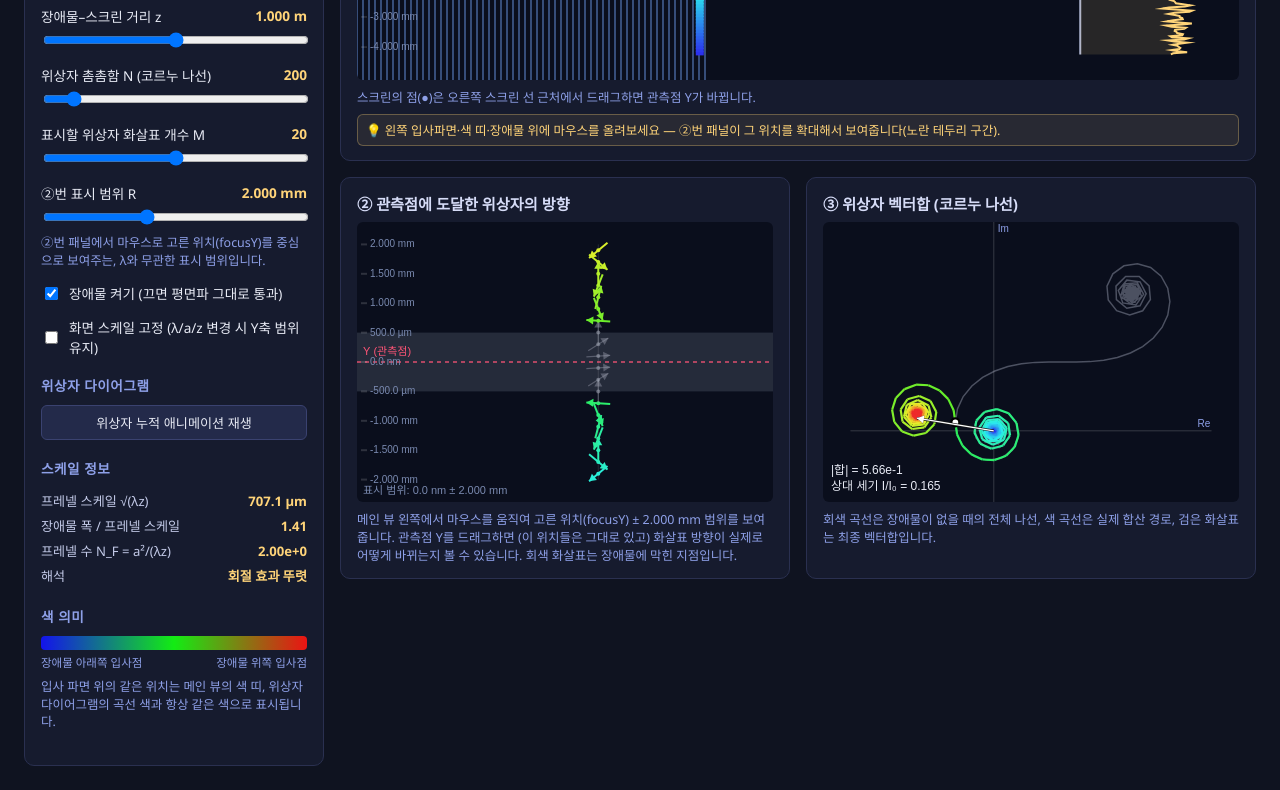
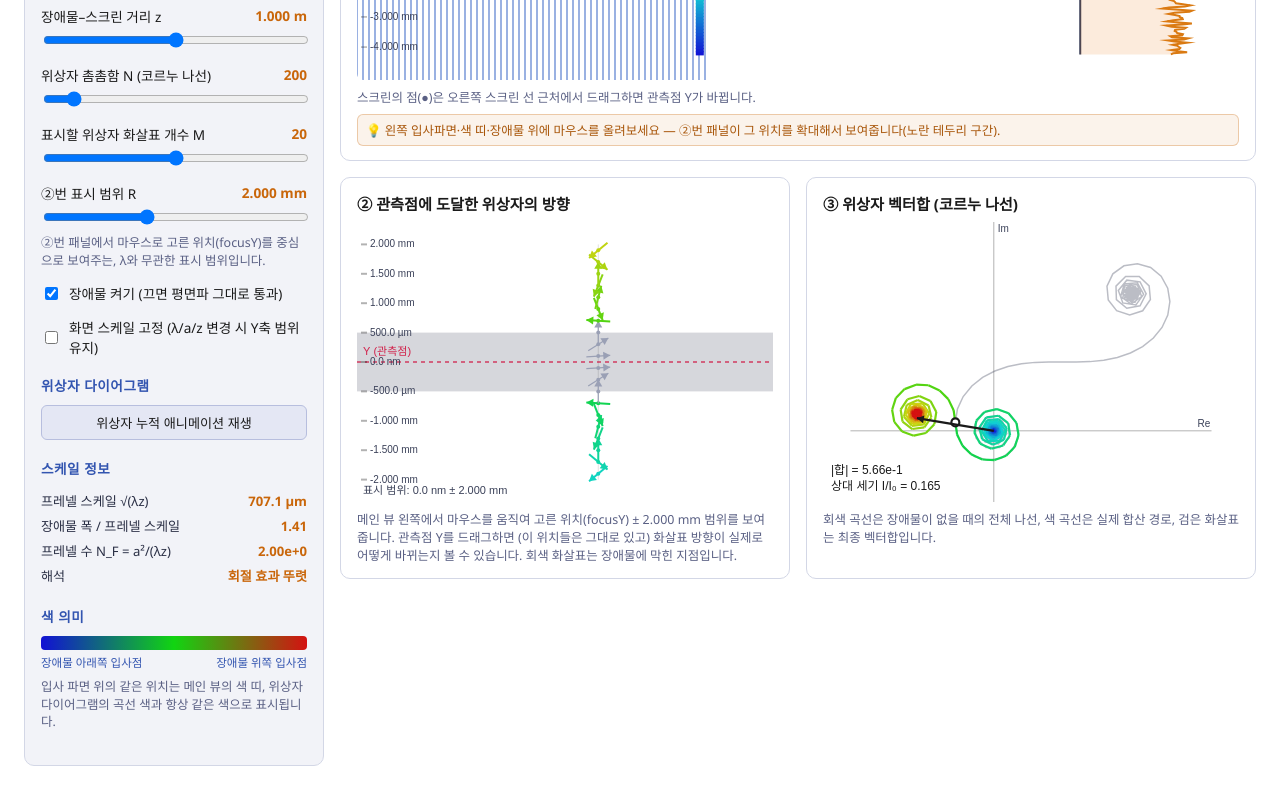
Before and after one commit to juhyeon8/wavescale_diffraction, a website: page huygens/paper.html in a window 1280 px wide. Shown: the part 400-1190 px from the top of the page. Drawn offline with Linux system fonts and the light colour scheme.

Commit message:
기능(3/8): 흰 배경 인쇄용 테마 적용
THEME 상수 객체를 추가하고 3개 draw 함수의 하드코딩 색을 전부 이 참조로
치환했다. clearRect 직후 THEME.canvasBg로 배경을 명시적으로 채우도록
해서, 캔버스가 그리기 전까지 투명이라 저장 시 PNG가 투명/JPEG가 검게
나오는 문제를 화면·저장 렌더 공통으로 해결했다(물리 엔진 함수는 무수정).
paper.css는 전체를 흰 배경 대비 버전으로 교체했다.

```diff
--- a/huygens/paper.css
+++ b/huygens/paper.css
@@ -3,8 +3,8 @@
 html, body {
   margin: 0;
   padding: 0;
-  background: #0f1320;
-  color: #e8ebf5;
+  background: #ffffff;
+  color: #1a1a1a;
   font-family: "Segoe UI", "Malgun Gothic", sans-serif;
 }
 
@@ -19,7 +19,7 @@ html, body {
 
 .subtitle {
   margin: 0;
-  color: #aab2cf;
+  color: #4a4f66;
   font-size: 0.92rem;
   max-width: 900px;
   line-height: 1.5;
@@ -34,8 +34,8 @@ html, body {
 }
 
 .controls {
-  background: #161b2e;
-  border: 1px solid #2a3050;
+  background: #f2f3f8;
+  border: 1px solid #d3d7e6;
   border-radius: 10px;
   padding: 16px;
   position: sticky;
@@ -50,7 +50,7 @@ html, body {
   font-size: 0.85rem;
   text-transform: uppercase;
   letter-spacing: 0.04em;
-  color: #8ea0e8;
+  color: #3355b0;
   margin: 0 0 10px;
 }
 
@@ -62,9 +62,9 @@ html, body {
 
 .preset-buttons button,
 #animate-btn {
-  background: #232a4a;
-  color: #e8ebf5;
-  border: 1px solid #3a4270;
+  background: #e4e7f4;
+  color: #1a1a1a;
+  border: 1px solid #b7bede;
   border-radius: 6px;
   padding: 7px 6px;
   font-size: 0.82rem;
@@ -73,7 +73,7 @@ html, body {
 
 .preset-buttons button:hover,
 #animate-btn:hover {
-  background: #2e3766;
+  background: #d3d8ee;
 }
 
 #animate-btn {
@@ -89,7 +89,7 @@ html, body {
 }
 
 .readout {
-  color: #ffd479;
+  color: #c9660a;
   font-weight: 600;
 }
 
@@ -113,32 +113,32 @@ input[type="range"] {
 
 #scale-table td {
   padding: 3px 0;
-  color: #c3cae8;
+  color: #2a2f45;
 }
 
 #scale-table td:last-child {
   text-align: right;
-  color: #ffd479;
+  color: #c9660a;
   font-weight: 600;
 }
 
 .legend .color-bar {
   height: 14px;
   border-radius: 4px;
-  background: linear-gradient(to right, hsl(240,85%,50%), hsl(120,85%,50%), hsl(0,85%,50%));
+  background: linear-gradient(to right, hsl(240,85%,45%), hsl(120,85%,45%), hsl(0,85%,45%));
 }
 
 .color-bar-labels {
   display: flex;
   justify-content: space-between;
   font-size: 0.72rem;
-  color: #8ea0e8;
+  color: #3355b0;
   margin-top: 4px;
 }
 
 .hint {
   font-size: 0.78rem;
-  color: #8ea0e8;
+  color: #5a6084;
   line-height: 1.4;
   margin-top: 8px;
 }
@@ -150,8 +150,8 @@ input[type="range"] {
 }
 
 .panel {
-  background: #161b2e;
-  border: 1px solid #2a3050;
+  background: #ffffff;
+  border: 1px solid #d3d7e6;
   border-radius: 10px;
   padding: 14px 16px;
 }
@@ -159,13 +159,13 @@ input[type="range"] {
 .panel h3 {
   margin: 0 0 8px;
   font-size: 0.95rem;
-  color: #d6dcf7;
+  color: #1a1a1a;
 }
 
 .panel canvas {
   width: 100%;
   display: block;
-  background: #0a0e1c;
+  background: #ffffff;
   border-radius: 6px;
   touch-action: none;
 }
@@ -183,13 +183,13 @@ input[type="range"] {
 .panel-note {
   margin: 8px 0 0;
   font-size: 0.78rem;
-  color: #8ea0e8;
+  color: #5a6084;
 }
 
 .hint-note {
-  color: #ffd479;
-  background: rgba(255, 212, 121, 0.08);
-  border: 1px solid rgba(255, 212, 121, 0.3);
+  color: #a8560a;
+  background: rgba(201, 102, 10, 0.08);
+  border: 1px solid rgba(201, 102, 10, 0.3);
   border-radius: 6px;
   padding: 6px 8px;
 }
--- a/huygens/paper.js
+++ b/huygens/paper.js
@@ -18,6 +18,26 @@ const state = {
   dragging: false,
   animPlaying: false,
   animFrame: 0,
+};
+
+const THEME = {
+  canvasBg: '#ffffff',
+  text: '#1a1a1a',
+  textDim: '#3a4058',
+  axis: 'rgba(0,0,0,0.3)',
+  axisFaint: 'rgba(0,0,0,0.12)',
+  dashed: 'rgba(0,0,0,0.35)',
+  waveLine: 'rgba(30,80,190,0.6)',
+  fillWarn: 'rgba(230,120,20,0.15)',
+  curveLine: '#d97a12',
+  marker: '#d1204a',
+  markerLine: 'rgba(209,32,74,0.85)',
+  rangeBox: '#c97a12',
+  obstacle: '#5b6273',
+  obstacleStroke: '#4a5068',
+  obstacleShade: 'rgba(91,98,115,0.25)',
+  blocked: '#9aa0b5',
+  refSpiral: 'rgba(60,66,90,0.35)',
 };
 
 // 캐시된 계산 결과 (파라미터가 바뀔 때만 재계산)
@@ -186,7 +206,7 @@ function niceRulerStep(halfHeight) {
 function yToColor(y, domain) {
   const t = Math.max(0, Math.min(1, (y + domain) / (2 * domain)));
   const hue = 240 - 240 * t; // 파란(아래) -> 빨간(위)
-  return `hsl(${hue}, 85%, 55%)`;
+  return `hsl(${hue}, 85%, 45%)`;
 }
 
 /* =========================================================================
@@ -299,6 +319,8 @@ function drawMainView(canvas, logicalW, logicalH, wavePhaseValue) {
   const s = cache.scale;
   const L = layoutMain(logicalW, logicalH);
   ctx.clearRect(0, 0, L.w, L.h);
+  ctx.fillStyle = THEME.canvasBg;
+  ctx.fillRect(0, 0, L.w, L.h);
 
   // 입사 평면파 — 선 간격 = 파장 λ. 장애물 색 띠와 같은 세로 스케일(L.pxPerM)을
   // 공유해야 "선 간격 : 색 띠 높이" 비율이 "λ : 장애물 폭 a"와 물리적으로 일치한다.
@@ -309,7 +331,7 @@ function drawMainView(canvas, logicalW, logicalH, wavePhaseValue) {
   const rawWaveSpacing = state.lambda * L.pxPerM;
   const waveSpacing = Math.min(L.w / 3, Math.max(6, rawWaveSpacing));
   const waveSpacingClamped = waveSpacing !== rawWaveSpacing;
-  ctx.strokeStyle = 'rgba(120,170,255,0.55)';
+  ctx.strokeStyle = THEME.waveLine;
   ctx.lineWidth = 1.5;
   for (let x = -waveSpacing + (wavePhaseValue % waveSpacing); x < L.xObstacle + waveSpacing; x += waveSpacing) {
     ctx.beginPath();
@@ -318,7 +340,7 @@ function drawMainView(canvas, logicalW, logicalH, wavePhaseValue) {
     ctx.stroke();
   }
   ctx.restore();
-  ctx.fillStyle = '#7a90c8';
+  ctx.fillStyle = THEME.textDim;
   ctx.font = '11px sans-serif';
   ctx.fillText('입사 평면파 (선 간격 = 파장 λ' + (waveSpacingClamped ? ' · 범위 제한' : '') + ')', 8, 14);
 
@@ -330,7 +352,7 @@ function drawMainView(canvas, logicalW, logicalH, wavePhaseValue) {
     const y0 = yBot + (yTop - yBot) * i / steps;
     const y1 = yBot + (yTop - yBot) * (i + 1) / steps;
     const blocked = state.obstacleOn && Math.abs((y0 + y1) / 2) <= state.a / 2;
-    ctx.fillStyle = blocked ? '#444a5e' : yToColor((y0 + y1) / 2, s.halfHeight);
+    ctx.fillStyle = blocked ? THEME.blocked : yToColor((y0 + y1) / 2, s.halfHeight);
     const py0 = yToPx(y0, L), py1 = yToPx(y1, L);
     ctx.fillRect(barX - 4, Math.min(py0, py1), 8, Math.abs(py1 - py0) + 1);
   }
@@ -341,10 +363,10 @@ function drawMainView(canvas, logicalW, logicalH, wavePhaseValue) {
     const R = state.fixedRange;
     const topPx = yToPx(Math.min(state.focusY + R, s.halfHeight), L);
     const botPx = yToPx(Math.max(state.focusY - R, -s.halfHeight), L);
-    ctx.strokeStyle = 'rgba(255,212,121,0.8)';
+    ctx.strokeStyle = THEME.rangeBox;
     ctx.lineWidth = 1.5;
     ctx.strokeRect(barX - 7, topPx, 14, botPx - topPx);
-    ctx.fillStyle = 'rgba(255,212,121,0.85)';
+    ctx.fillStyle = THEME.rangeBox;
     ctx.font = '10px sans-serif';
     ctx.fillText('②범위', barX + 10, topPx - 2);
   }
@@ -353,19 +375,19 @@ function drawMainView(canvas, logicalW, logicalH, wavePhaseValue) {
   if (state.obstacleOn) {
     const topPx = yToPx(state.a / 2, L);
     const botPx = yToPx(-state.a / 2, L);
-    ctx.fillStyle = '#5b6273';
+    ctx.fillStyle = THEME.obstacle;
     ctx.fillRect(L.xObstacle - 7, topPx, 14, botPx - topPx);
-    ctx.strokeStyle = '#9aa3bd';
+    ctx.strokeStyle = THEME.obstacleStroke;
     ctx.strokeRect(L.xObstacle - 7, topPx, 14, botPx - topPx);
   }
-  ctx.fillStyle = '#aab2cf';
+  ctx.fillStyle = THEME.textDim;
   ctx.font = '11px sans-serif';
   ctx.fillText('장애물 (폭 ' + formatLength(state.a) + ')', L.xObstacle - 40, yToPx(s.halfHeight, L) - 6);
 
   // 기하광학적 그림자 경계 (점선)
   if (state.obstacleOn) {
     ctx.setLineDash([4, 4]);
-    ctx.strokeStyle = 'rgba(255,255,255,0.25)';
+    ctx.strokeStyle = THEME.dashed;
     [state.a / 2, -state.a / 2].forEach(yEdge => {
       ctx.beginPath();
       ctx.moveTo(L.xObstacle, yToPx(yEdge, L));
@@ -376,7 +398,7 @@ function drawMainView(canvas, logicalW, logicalH, wavePhaseValue) {
   }
 
   // 스크린 선
-  ctx.strokeStyle = '#aab2cf';
+  ctx.strokeStyle = THEME.textDim;
   ctx.lineWidth = 2;
   ctx.beginPath();
   ctx.moveTo(L.xScreen, yToPx(s.halfHeight, L));
@@ -389,7 +411,7 @@ function drawMainView(canvas, logicalW, logicalH, wavePhaseValue) {
     const curveMaxPx = L.w - L.xScreen - 16;
     const normFactor = curveMaxPx / Math.max(curve.maxI, 1e-6);
     ctx.beginPath();
-    ctx.strokeStyle = '#ffd479';
+    ctx.strokeStyle = THEME.curveLine;
     ctx.lineWidth = 2;
     for (let i = 0; i < curve.ys.length; i++) {
       const px = L.xScreen + curve.intens[i] * normFactor;
@@ -397,7 +419,7 @@ function drawMainView(canvas, logicalW, logicalH, wavePhaseValue) {
       if (i === 0) ctx.moveTo(px, py); else ctx.lineTo(px, py);
     }
     ctx.stroke();
-    ctx.fillStyle = 'rgba(255,212,121,0.12)';
+    ctx.fillStyle = THEME.fillWarn;
     ctx.lineTo(L.xScreen, yToPx(curve.ys[curve.ys.length - 1], L));
     ctx.lineTo(L.xScreen, yToPx(curve.ys[0], L));
     ctx.closePath();
@@ -408,9 +430,9 @@ function drawMainView(canvas, logicalW, logicalH, wavePhaseValue) {
   const markerPx = yToPx(state.Y, L);
   ctx.beginPath();
   ctx.arc(L.xScreen, markerPx, 7, 0, Math.PI * 2);
-  ctx.fillStyle = '#ff5577';
+  ctx.fillStyle = THEME.marker;
   ctx.fill();
-  ctx.strokeStyle = '#fff';
+  ctx.strokeStyle = THEME.text;
   ctx.lineWidth = 1.5;
   ctx.stroke();
 
@@ -420,8 +442,8 @@ function drawMainView(canvas, logicalW, logicalH, wavePhaseValue) {
 
 function drawRuler(ctx, L, s) {
   const step = niceRulerStep(s.halfHeight);
-  ctx.strokeStyle = 'rgba(255,255,255,0.15)';
-  ctx.fillStyle = '#7a8ab0';
+  ctx.strokeStyle = THEME.axis;
+  ctx.fillStyle = THEME.textDim;
   ctx.font = '10px sans-serif';
   const drawTick = (yy) => {
     const py = yToPx(yy, L);
@@ -458,6 +480,8 @@ function drawPhasorArrows(canvas, logicalW, logicalH) {
   if (!s) return;
   const L = layoutArrows(logicalW, logicalH);
   ctx.clearRect(0, 0, L.w, L.h);
+  ctx.fillStyle = THEME.canvasBg;
+  ctx.fillRect(0, 0, L.w, L.h);
 
   const { lambda, a, z, Y, focusY, obstacleOn, M, fixedRange: R } = state;
   const toPy = (y) => L.cy - (y - focusY) * L.pxPerM;
@@ -466,12 +490,12 @@ function drawPhasorArrows(canvas, logicalW, logicalH) {
   if (obstacleOn) {
     const topPx = toPy(a / 2);
     const botPx = toPy(-a / 2);
-    ctx.fillStyle = 'rgba(91,98,115,0.35)';
+    ctx.fillStyle = THEME.obstacleShade;
     ctx.fillRect(0, topPx, L.w, botPx - topPx);
   }
 
   // 세로 기준선 (화살표들의 회전 중심축)
-  ctx.strokeStyle = 'rgba(255,255,255,0.12)';
+  ctx.strokeStyle = THEME.axisFaint;
   ctx.beginPath();
   ctx.moveTo(L.cx, toPy(focusY + R));
   ctx.lineTo(L.cx, toPy(focusY - R));
@@ -482,21 +506,21 @@ function drawPhasorArrows(canvas, logicalW, logicalH) {
   if (yInView) {
     const py = toPy(Y);
     ctx.setLineDash([4, 4]);
-    ctx.strokeStyle = 'rgba(255,85,119,0.85)';
+    ctx.strokeStyle = THEME.markerLine;
     ctx.lineWidth = 1.5;
     ctx.beginPath();
     ctx.moveTo(0, py);
     ctx.lineTo(L.w, py);
     ctx.stroke();
     ctx.setLineDash([]);
-    ctx.fillStyle = '#ff5577';
+    ctx.fillStyle = THEME.marker;
     ctx.font = '11px sans-serif';
     ctx.fillText('Y (관측점)', 6, py - 7);
   } else {
     const atTop = Y > focusY + R;
     const edgePy = atTop ? 10 : L.h - 10;
     const dist = Math.abs(Y - focusY) - R;
-    ctx.fillStyle = '#ff5577';
+    ctx.fillStyle = THEME.marker;
     ctx.font = 'bold 13px sans-serif';
     ctx.fillText(atTop ? '▲' : '▼', L.cx - 5, edgePy + (atTop ? 4 : 0));
     ctx.font = '11px sans-serif';
@@ -513,27 +537,27 @@ function drawPhasorArrows(canvas, logicalW, logicalH) {
 
     ctx.beginPath();
     ctx.arc(L.cx, py, 2, 0, Math.PI * 2);
-    ctx.fillStyle = blocked ? 'rgba(180,185,200,0.5)' : yToColor(y, s.halfHeight);
+    ctx.fillStyle = blocked ? THEME.blocked : yToColor(y, s.halfHeight);
     ctx.fill();
 
     const x0 = L.cx - dx * armLen, y0 = py - dy * armLen;
     const x1 = L.cx + dx * armLen, y1 = py + dy * armLen;
     drawArrow(ctx, x0, y0, x1, y1,
-      blocked ? 'rgba(150,155,170,0.45)' : yToColor(y, s.halfHeight),
+      blocked ? THEME.blocked : yToColor(y, s.halfHeight),
       blocked ? 1.2 : 2);
   }
 
   drawCenteredRuler(ctx, toPy, focusY, R);
 
-  ctx.fillStyle = '#7a8ab0';
+  ctx.fillStyle = THEME.textDim;
   ctx.font = '11px sans-serif';
   ctx.fillText(`표시 범위: ${formatLength(focusY)} ± ${formatLength(R)}`, 6, L.h - 8);
 }
 
 function drawCenteredRuler(ctx, toPy, center, halfRange) {
   const step = niceRulerStep(halfRange);
-  ctx.strokeStyle = 'rgba(255,255,255,0.15)';
-  ctx.fillStyle = '#7a8ab0';
+  ctx.strokeStyle = THEME.axis;
+  ctx.fillStyle = THEME.textDim;
   ctx.font = '10px sans-serif';
   const drawTick = (yy) => {
     const py = toPy(yy);
@@ -557,6 +581,8 @@ function drawPhasor(canvas, logicalW, logicalH, revealFraction) {
   const ctx = canvas.getContext('2d');
   const w = logicalW, h = logicalH;
   ctx.clearRect(0, 0, w, h);
+  ctx.fillStyle = THEME.canvasBg;
+  ctx.fillRect(0, 0, w, h);
   const s = cache.scale;
   if (!s) return;
 
@@ -579,13 +605,13 @@ function drawPhasor(canvas, logicalW, logicalH, revealFraction) {
   const toPx = (re, im) => [cx + re * scalePx, cyPx - im * scalePx];
 
   // 축
-  ctx.strokeStyle = 'rgba(255,255,255,0.18)';
+  ctx.strokeStyle = THEME.axis;
   ctx.lineWidth = 1;
   let [ox, oy] = toPx(minRe, 0); let [ox2] = toPx(maxRe, 0);
   ctx.beginPath(); ctx.moveTo(ox, oy); ctx.lineTo(ox2, oy); ctx.stroke();
   let [oxv, oyv] = toPx(0, minIm); let [, oyv2] = toPx(0, maxIm);
   ctx.beginPath(); ctx.moveTo(oxv, oyv); ctx.lineTo(oxv, oyv2); ctx.stroke();
-  ctx.fillStyle = '#8ea0e8';
+  ctx.fillStyle = THEME.textDim;
   ctx.font = '10px sans-serif';
   ctx.fillText('Re', ox2 - 14, oy - 4);
   ctx.fillText('Im', oxv + 4, oyv2 + 10);
@@ -596,7 +622,7 @@ function drawPhasor(canvas, logicalW, logicalH, revealFraction) {
     const [px, py] = toPx(p.re, p.im);
     if (i === 0) ctx.moveTo(px, py); else ctx.lineTo(px, py);
   });
-  ctx.strokeStyle = 'rgba(200,205,225,0.35)';
+  ctx.strokeStyle = THEME.refSpiral;
   ctx.lineWidth = 1.5;
   ctx.stroke();
 
@@ -621,9 +647,9 @@ function drawPhasor(canvas, logicalW, logicalH, revealFraction) {
     const [px, py] = toPx(edgePoint.re, edgePoint.im);
     ctx.beginPath();
     ctx.arc(px, py, 4, 0, Math.PI * 2);
-    ctx.fillStyle = '#fff';
+    ctx.fillStyle = THEME.canvasBg;
     ctx.fill();
-    ctx.strokeStyle = '#000';
+    ctx.strokeStyle = THEME.text;
     ctx.stroke();
   }
 
@@ -632,13 +658,12 @@ function drawPhasor(canvas, logicalW, logicalH, revealFraction) {
     const end = path[path.length - 1];
     const [ex, ey] = toPx(end.re, end.im);
     const [origx, origy] = toPx(0, 0);
-    drawArrow(ctx, origx, origy, ex, ey, '#1a1a1a', 2.6);
-    drawArrow(ctx, origx, origy, ex, ey, '#ffffff', 1.2);
+    drawArrow(ctx, origx, origy, ex, ey, THEME.text, 2.2);
 
     const mag = Math.sqrt(end.re * end.re + end.im * end.im);
     const refMag = Math.sqrt(reference.total.re ** 2 + reference.total.im ** 2);
     const relIntensity = (mag * mag) / (refMag * refMag);
-    ctx.fillStyle = '#e8ebf5';
+    ctx.fillStyle = THEME.text;
     ctx.font = '12px sans-serif';
     ctx.fillText(`|합| = ${mag.toExponential(2)}`, 8, h - 28);
     ctx.fillText(`상대 세기 I/I₀ = ${relIntensity.toFixed(3)}`, 8, h - 12);
```
